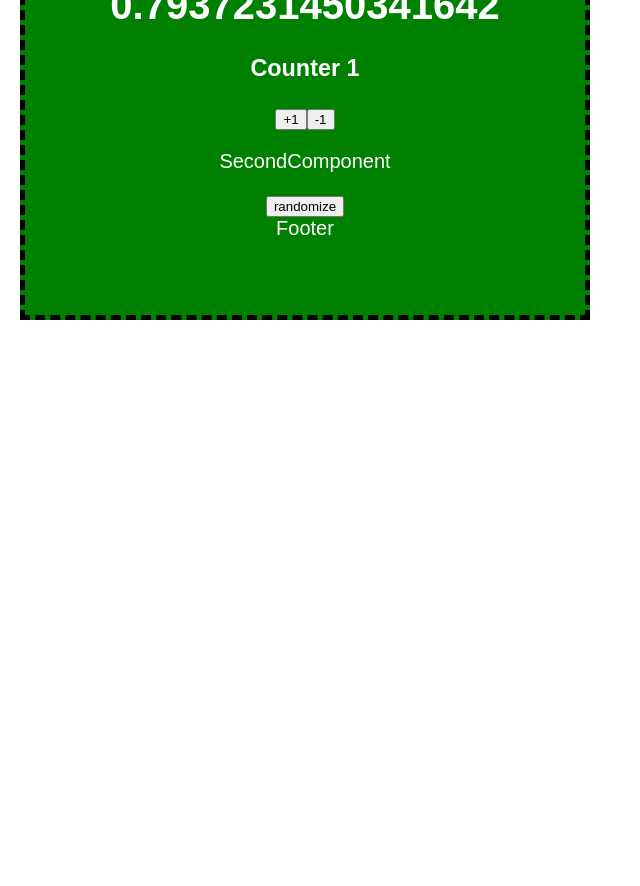
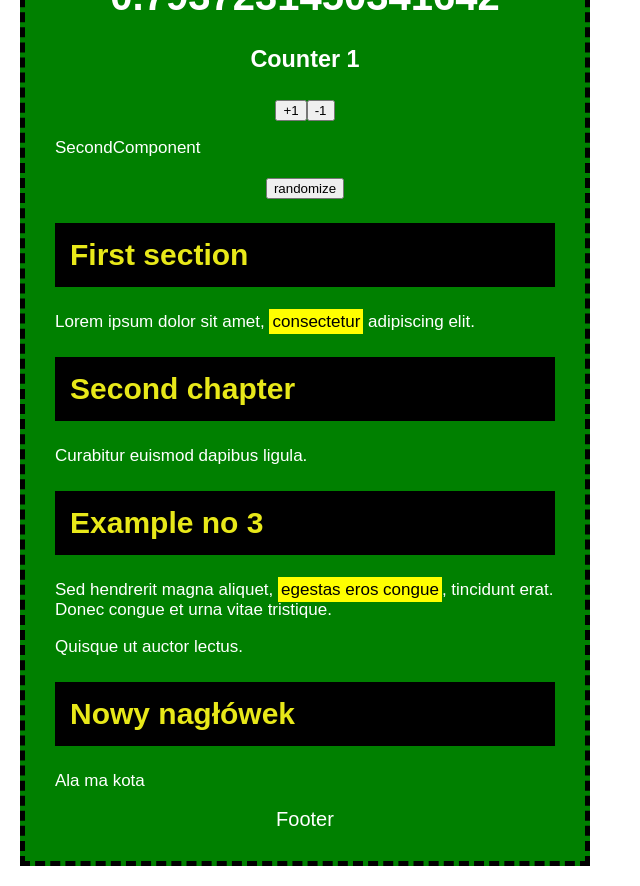
Before and after one commit to filipaniu/react-calculator, a React (Create React App) app: page / in a window 1280 px wide. Shown: the part 520-1406 px from the top of the page, without its empty margins (0-640 px from the left). Before the commit the page ends 860 px from the top, so only its background shows below. Built offline with nearby package versions, Linux system fonts and the light colour scheme.

Commit message:
styling by element name

```diff
--- a/src/App.css
+++ b/src/App.css
@@ -3,9 +3,23 @@ selector {
     style body
 }
 */
+/* SELEKTOR PO ELEMENCIE (PO NAZWIE) */
+p {
+    text-align: left;
+    font-size: 17px;
+}
 
-.App { /* . selektor po klasie */
-    height: 750px;
+h2 {
+    text-align: left;
+    color: #e8e819;
+    background: black;
+    width: auto;
+    padding: 15px;
+}
+
+/* . SELEKTORY PO KLASIE - UŻYWAJĄC KROPKI */
+.App {
+    min-height: 250px;
     width: 500px;
     background: green;
     border: 5px dashed black;
@@ -16,3 +30,9 @@ selector {
     padding: 30px;
     margin: 20px;
 }
+
+.highlight {
+    background: yellow;
+    color: black;
+    padding: 3px;
+}
--- a/src/App.js
+++ b/src/App.js
@@ -2,10 +2,10 @@ import logo from './logo.svg';
 import './App.css';
 import Counter from "./Counter";
 import SecondComponent from "./SecondComponent";
-import{useState} from "react"
+import {useState} from "react"
 
 function App() {
-    const [randomNumber, setRandomNumber]  = useState(Math.random());
+    const [randomNumber, setRandomNumber] = useState(Math.random());
 
     function onButtonClick() {
         console.log("clicked ", Math.random());
@@ -25,6 +25,16 @@ function App() {
                 <Counter/>
                 <SecondComponent/>
                 <button onClick={onButtonClick}>randomize</button>
+                <h2>First section</h2>
+                <p>Lorem ipsum dolor sit amet, <span className="highlight">consectetur</span> adipiscing elit.</p>
+                <h2>Second chapter</h2>
+                <p>Curabitur euismod dapibus ligula. </p>
+                <h2>Example no 3</h2>
+                <p>Sed hendrerit magna aliquet, <span className="highlight">egestas eros congue</span>, tincidunt erat.
+                    Donec congue et urna vitae tristique.</p>
+                <p>Quisque ut auctor lectus.</p>
+                <h2>Nowy nagłówek</h2>
+                <p>Ala ma kota</p>
             </main>
             <footer>Footer</footer>
         </div>
```
